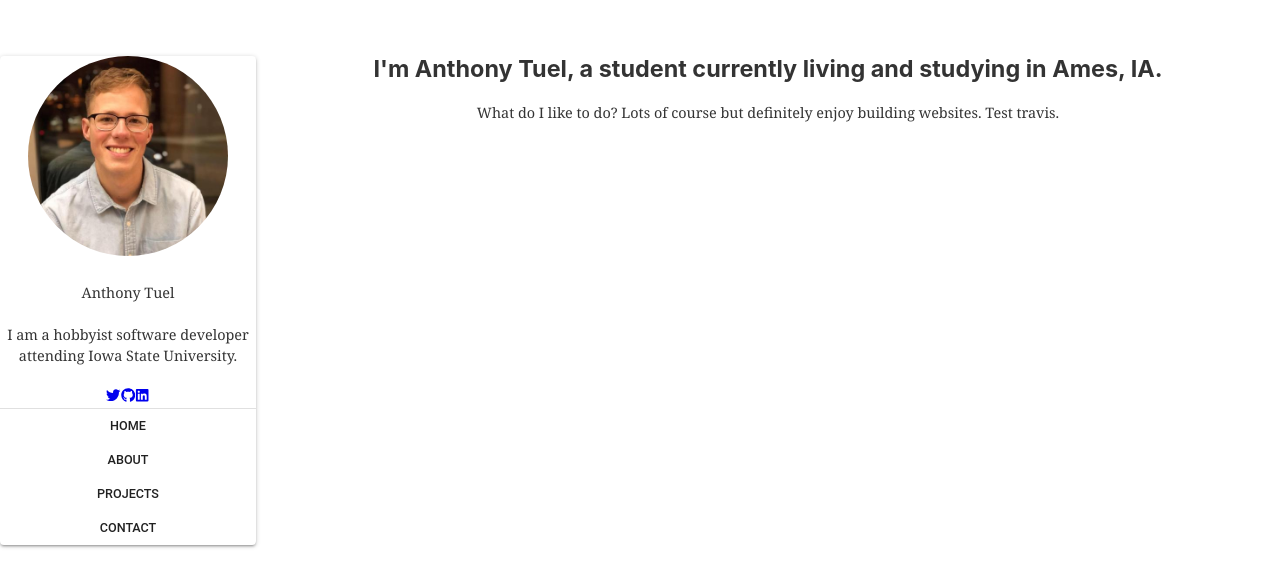
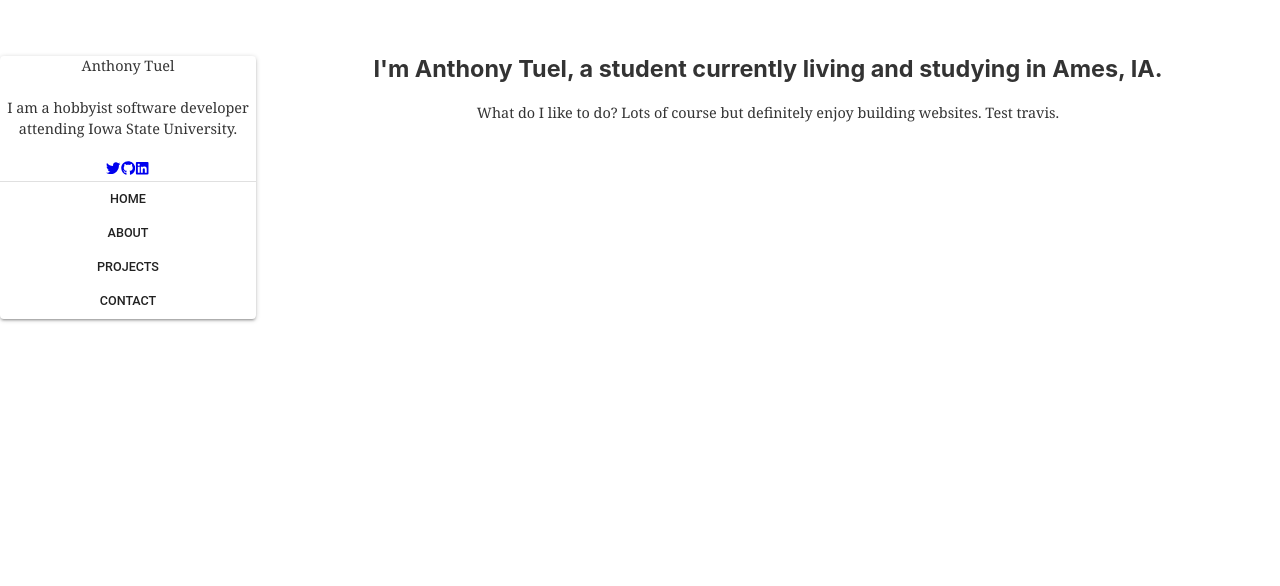
Before and after one commit to anthonytuel/anthonytuel.com, a Gatsby site: page / in a window 1280 px wide. Built offline with nearby package versions, Linux system fonts and the light colour scheme; Gatsby itself is replaced by a stand-in of ours.

Commit message:
travis CI testing again, removing avi path for now

```diff
--- a/src/components/sidenav.js
+++ b/src/components/sidenav.js
@@ -2,7 +2,7 @@ import React from 'react'
 import Paper from '@material-ui/core/Paper'
 import Divider from '@material-ui/core/Divider'
 import Button from '@material-ui/core/Button'
-import avi from '/Users/amtuel/gatsby/anthonytuel.com/src/images/45245990.jpeg'
+//import avi from '/Users/amtuel/gatsby/anthonytuel.com/src/images/45245990.jpeg'
 import { FaTwitter, FaGithub, FaLinkedin } from 'react-icons/fa';
 import { Link } from 'gatsby'
 
@@ -17,7 +17,6 @@ class SideNav extends React.Component {
             <center>
 
               <div className="relative-avi-wrapper">
-                  <img src={avi} rounded className="avatar" alt="avatar" />
               </div>
 
             </center>
```
